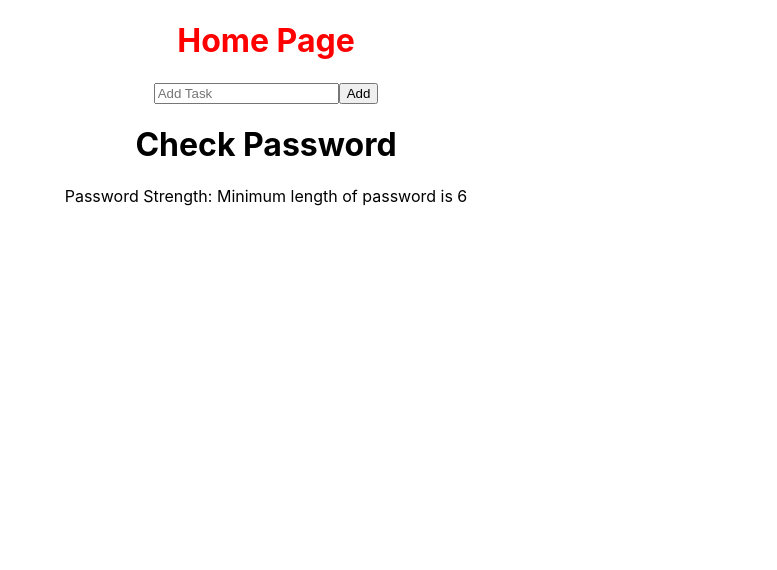
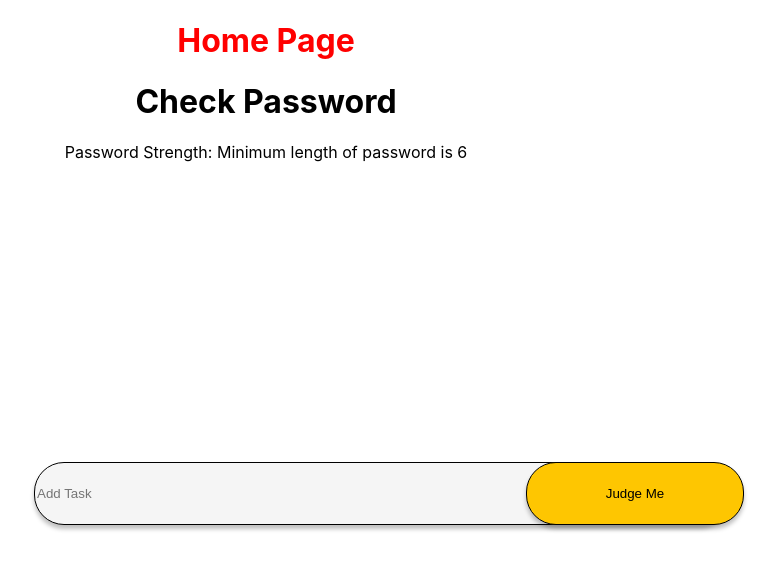
Before and after one commit to zitatorocsik/dreamTeamHacks, a React (Create React App) app in the folder dream-team-security/: page / in a window 1280 px wide. Shown: the top 570 px of the page, without its empty margins (374-1151 px from the left). Built offline with nearby package versions, Linux system fonts and the light colour scheme.

Commit message:
added css to homepage

```diff
--- a/dream-team-security/src/components/home-page.js
+++ b/dream-team-security/src/components/home-page.js
@@ -19,13 +19,13 @@ function HomePage(props) {
   return (
     <div id="home-page">
       <h1 className="home-header-style">Home Page</h1>
-      <input
+      <input className="password-input"
         id="todo-add-text"
         ref={passwordRef}
         type="text"
         placeholder="Add Task"
       />
-      <button onClick={handleCheckPassword}>Add</button>
+      <button className="check-button" onClick={handleCheckPassword}>Judge Me</button>
       <CheckPassword password={password} />
     </div>
   );
--- a/dream-team-security/src/components/home-styles.css
+++ b/dream-team-security/src/components/home-styles.css
@@ -1,3 +1,33 @@
 .home-header-style{
     color: red;
 }
+
+.password-input {
+    box-sizing: border-box;
+
+position: absolute;
+width: 696px;
+height: 63px;
+left: 408px;
+top: 462px;
+
+background: #F5F5F5;
+border: 1px solid #000000;
+box-shadow: 0px 4px 4px rgba(0, 0, 0, 0.25);
+border-radius: 30px;
+}
+
+.check-button {
+    box-sizing: border-box;
+
+position: absolute;
+width: 218px;
+height: 63px;
+left: 900px;
+top: 462px;
+
+background: #FEC601;
+border: 1px solid #000000;
+box-shadow: 0px 4px 4px rgba(0, 0, 0, 0.25);
+border-radius: 30px;
+}
```
Also changed, not shown: 1 other file (tests, documents, lock files or other folders).
